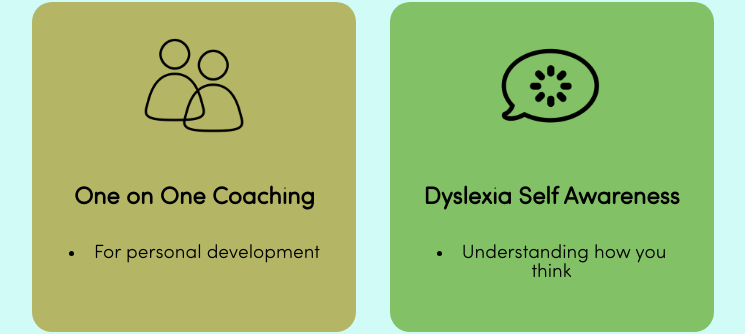
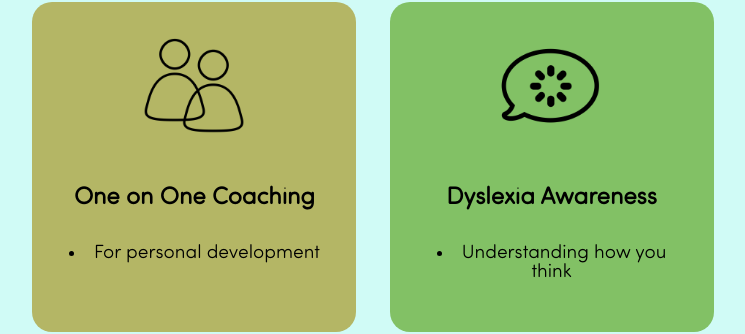
Before and after one commit to ryan-creator/Uniqueminds, a plain HTML site: page index.html in a window 1280 px wide. Shown: the part 3183-3517 px from the top of the page, without its empty margins (267-1012 px from the left). Drawn offline with Linux system fonts and the light colour scheme; a small style sheet from the web is missing.

Commit message:
text change

```diff
--- a/index.html
+++ b/index.html
@@ -200,7 +200,7 @@
 
               <div class="box size-medium ugly-green">
                 <img src="images/noun_Thinking_495468.png" alt="Focused">
-                <h3> Dyslexia Self Awareness </h3>
+                <h3> Dyslexia Awareness </h3>
                 <p class="bullet-point">Understanding how you think</p>
               </div>
             </div>
```
